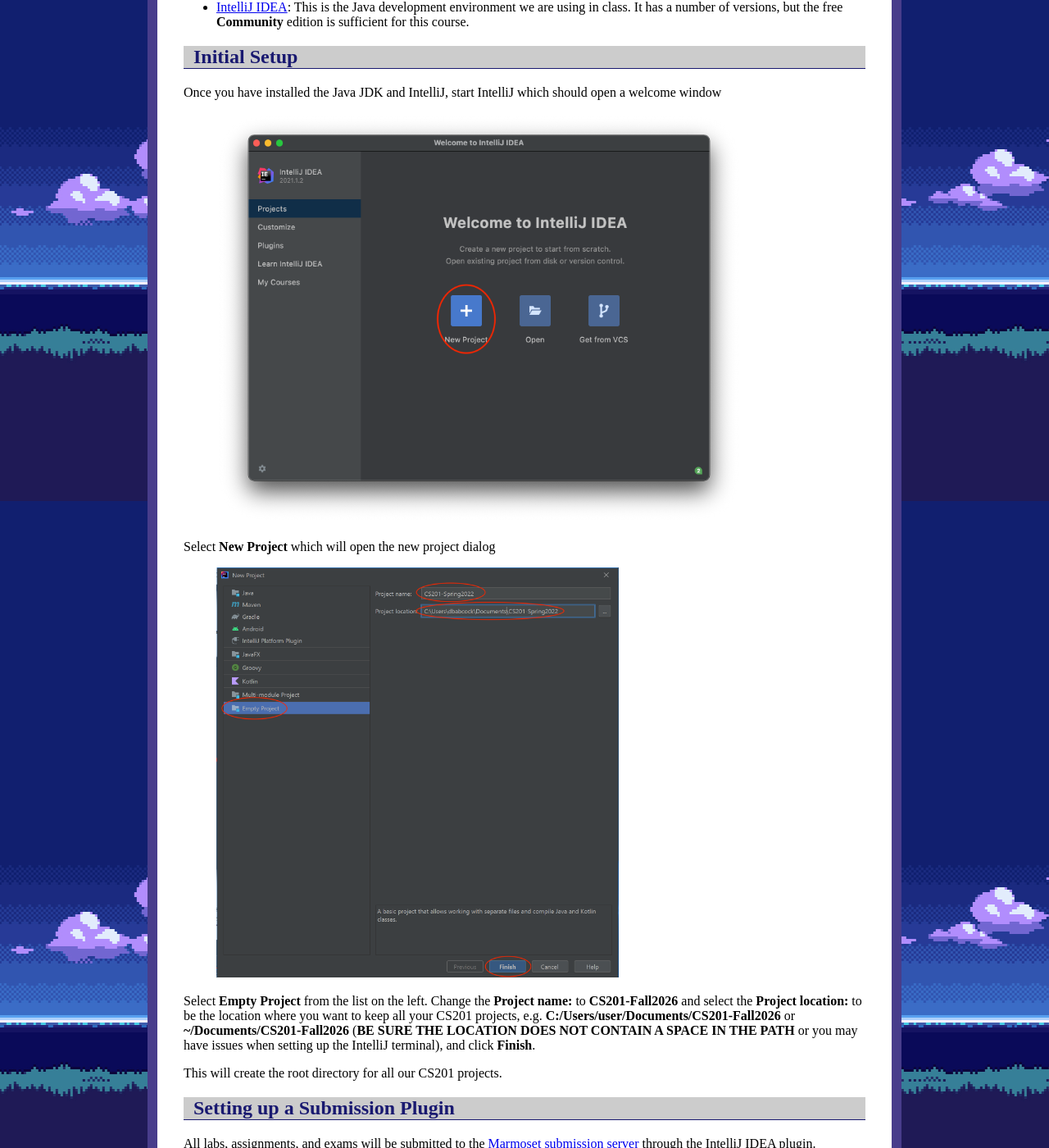
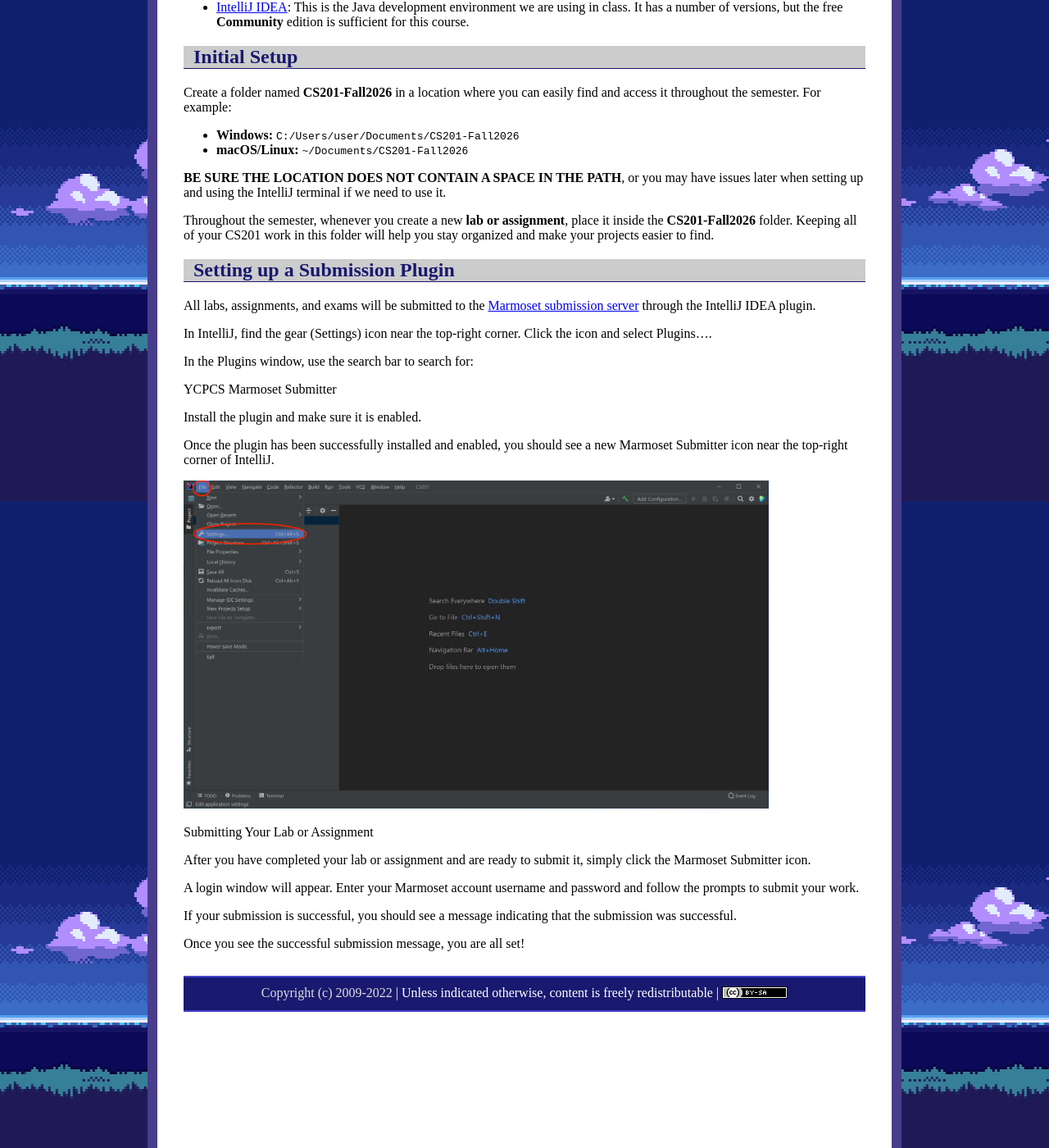
Before and after one commit to ycpcs/cs201-fall2026, a Jekyll site: the page built from resources/index.md, in a window 1280 px wide and 1400 px high, scrolled down 289 px. Shown: the whole window at 82% size. Built offline with Jekyll 4.4.1, drawn with Linux system fonts in a browser that asks for light colours.

Commit message:
Update index.md

```diff
--- a/resources/index.md
+++ b/resources/index.md
@@ -18,23 +18,40 @@ All of the software we are using is open source (free). I encourage you to downl
 
 ## Initial Setup
 
-Once you have installed the Java JDK and IntelliJ, start IntelliJ which should open a welcome window
+Create a folder named **CS201-Fall2026** in a location where you can easily find and access it throughout the semester. For example:
 
-> <img src="images/IntelliJWelcome.png" alt="IntelliJ Welcome Window" height="500"/>
+* **Windows:** `C:/Users/user/Documents/CS201-Fall2026`
+* **macOS/Linux:** `~/Documents/CS201-Fall2026`
 
-Select **New Project** which will open the new project dialog
+**BE SURE THE LOCATION DOES NOT CONTAIN A SPACE IN THE PATH**, or you may have issues later when setting up and using the IntelliJ terminal if we need to use it.
 
-> <img src="images/IntelliJNewProject.png" alt="IntelliJ New Project Window" height="500"/>
-
-Select **Empty Project** from the list on the left. Change the **Project name:** to **CS201-Fall2026** and select the **Project location:** to be the location where you want to keep all your CS201 projects, e.g. **C:/Users/user/Documents/CS201-Fall2026** or **~/Documents/CS201-Fall2026** (**BE SURE THE LOCATION DOES NOT CONTAIN A SPACE IN THE PATH** or you may have issues when setting up the IntelliJ terminal), and click **Finish**.
-
-This will create the root directory for all our CS201 projects.
+Throughout the semester, whenever you create a new **lab or assignment**, place it inside the **CS201-Fall2026** folder. Keeping all of your CS201 work in this folder will help you stay organized and make your projects easier to find.
 
 ## Setting up a Submission Plugin
 
 All labs, assignments, and exams will be submitted to the [Marmoset submission server](https://cs.ycp.edu/marmoset) through the IntelliJ IDEA plugin.
 
-**TBD**
+In IntelliJ, find the gear (Settings) icon near the top-right corner. Click the icon and select Plugins....
+
+In the Plugins window, use the search bar to search for:
+
+YCPCS Marmoset Submitter
+
+Install the plugin and make sure it is enabled.
+
+Once the plugin has been successfully installed and enabled, you should see a new Marmoset Submitter icon near the top-right corner of IntelliJ.
+
+<img src="images/IntelliJSettings.png" alt="IntelliJ Select Settings Window" height="400"/>
+
+Submitting Your Lab or Assignment
+
+After you have completed your lab or assignment and are ready to submit it, simply click the Marmoset Submitter icon.
+
+A login window will appear. Enter your Marmoset account username and password and follow the prompts to submit your work.
+
+If your submission is successful, you should see a message indicating that the submission was successful.
+
+Once you see the successful submission message, you are all set!
 
 <!--
 ### Windows 10
```
